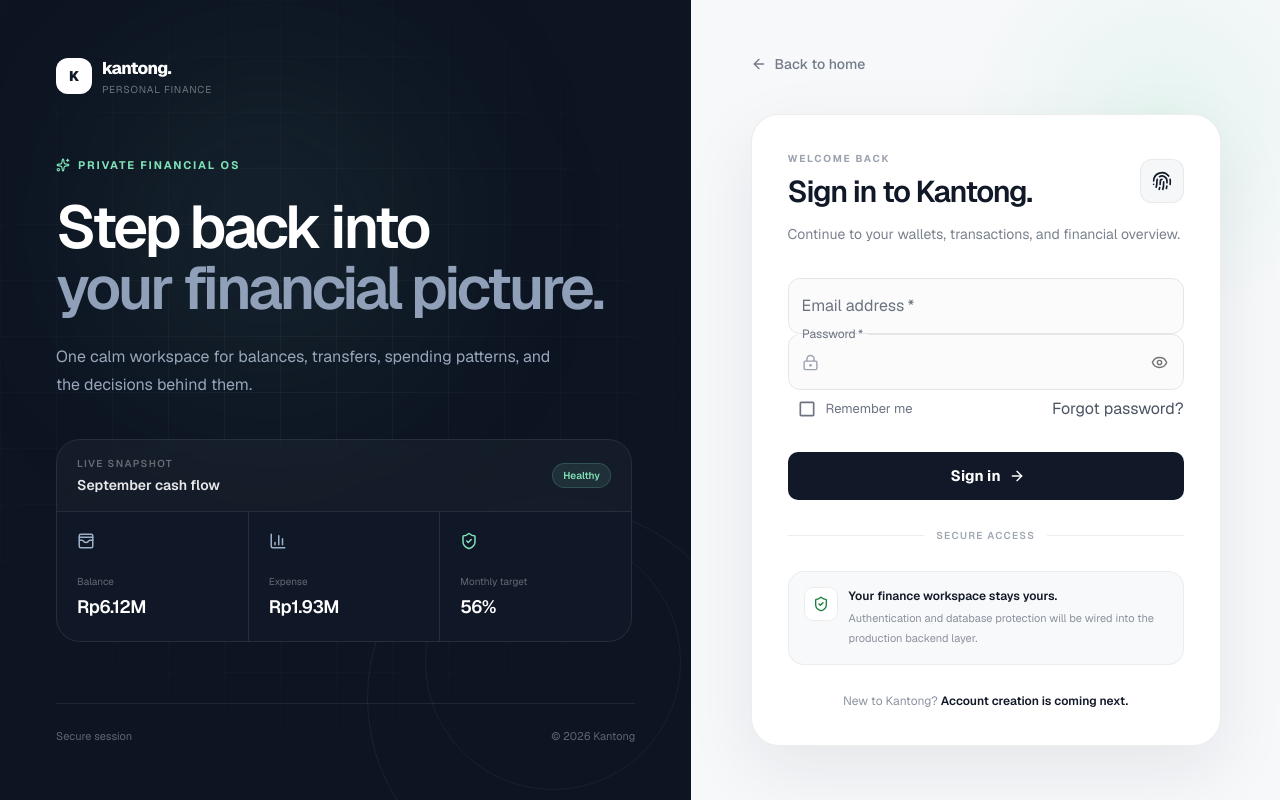
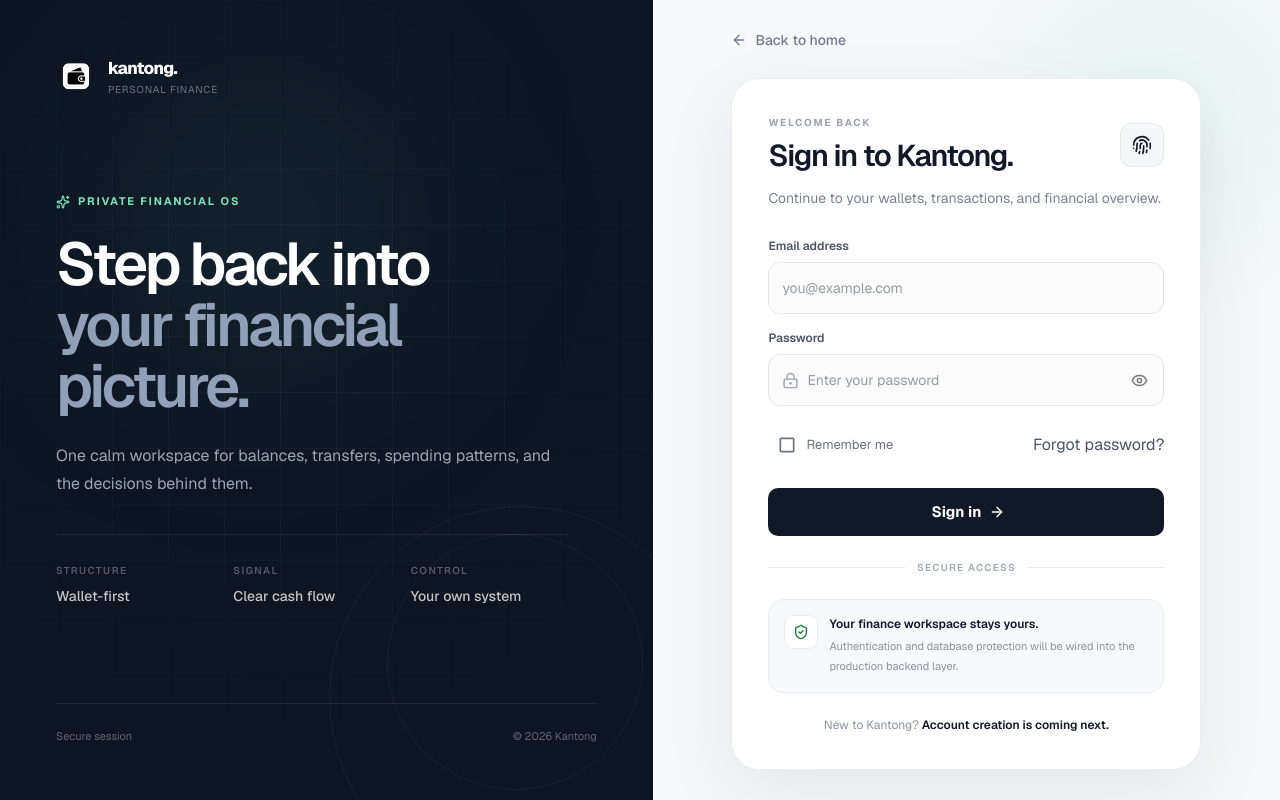
Before and after one commit to arthawansz/kantong, a Next.js app: page /login in a window 1280 px wide. Built offline with nearby package versions, Linux system fonts and the light colour scheme; what @mui/material-nextjs would draw is missing.

Commit message:
refine login layout and branding

```diff
--- a/src/app/(pages)/login/page.js
+++ b/src/app/(pages)/login/page.js
@@ -1,6 +1,7 @@
 "use client";
 
 import { useState } from "react";
+import Image from "next/image";
 import Link from "next/link";
 import { useRouter } from "next/navigation";
 import {
@@ -14,15 +15,14 @@ import {
 import {
   ArrowLeft,
   ArrowRight,
-  BarChart3,
   Eye,
   EyeOff,
   Fingerprint,
   LockKeyhole,
   ShieldCheck,
   Sparkles,
-  WalletCards,
 } from "lucide-react";
+import LogoDark from "@/app/assets/Logo Dark Theme.png";
 
 export default function LoginPage() {
   const router = useRouter();
@@ -37,23 +37,30 @@ export default function LoginPage() {
   };
 
   return (
-    <main className="min-h-screen bg-[#eef1f4] text-[#111827]">
-      <div className="grid min-h-screen lg:grid-cols-[1.08fr_0.92fr]">
-        <section className="relative hidden overflow-hidden bg-[#0d1422] text-white lg:flex lg:flex-col lg:justify-between lg:p-10 xl:p-14">
+    <main className="h-screen overflow-hidden bg-[#eef1f4] text-[#111827]">
+      <div className="grid h-full lg:grid-cols-[1.02fr_0.98fr]">
+        <section className="relative hidden h-full overflow-hidden bg-[#0d1422] text-white lg:flex lg:flex-col lg:justify-between lg:p-10 xl:p-14">
           <div className="pointer-events-none absolute inset-0 bg-[linear-gradient(to_right,rgba(255,255,255,0.045)_1px,transparent_1px),linear-gradient(to_bottom,rgba(255,255,255,0.045)_1px,transparent_1px)] bg-[size:56px_56px] [mask-image:radial-gradient(circle_at_45%_45%,black,transparent_82%)]" />
           <div className="pointer-events-none absolute left-[18%] top-[10%] h-72 w-72 rounded-full bg-[#72e0b2]/10 blur-[110px]" />
           <div className="pointer-events-none absolute bottom-[-90px] right-[-60px] h-96 w-96 rounded-full border border-white/[0.06]" />
           <div className="pointer-events-none absolute bottom-[10px] right-[10px] h-64 w-64 rounded-full border border-white/[0.05]" />
 
-          <Link href="/" className="relative z-10 flex w-fit items-center gap-2.5">
-            <div className="grid h-9 w-9 place-items-center rounded-xl bg-white text-sm font-black text-[#111827]">K</div>
+          <Link href="/" className="relative z-10 flex w-fit items-center gap-3">
+            <Image
+              src={LogoDark}
+              alt="Kantong"
+              width={40}
+              height={40}
+              priority
+              className="h-10 w-10 rounded-xl object-contain"
+            />
             <div>
               <p className="text-[17px] font-extrabold tracking-[-0.04em]">kantong.</p>
               <p className="text-[10px] tracking-[0.08em] text-white/40">PERSONAL FINANCE</p>
             </div>
           </Link>
 
-          <div className="relative z-10 max-w-xl py-14">
+          <div className="relative z-10 max-w-xl">
             <div className="flex items-center gap-2 text-[11px] font-bold tracking-[0.17em] text-[#7fe0b7]">
               <Sparkles size={14} /> PRIVATE FINANCIAL OS
             </div>
@@ -65,29 +72,19 @@ export default function LoginPage() {
               One calm workspace for balances, transfers, spending patterns, and the decisions behind them.
             </p>
 
-            <div className="mt-10 overflow-hidden rounded-[24px] border border-white/[0.08] bg-white/[0.035] backdrop-blur">
-              <div className="flex items-center justify-between border-b border-white/[0.08] px-5 py-4">
+            <div className="mt-9 max-w-lg border-t border-white/[0.08] pt-7">
+              <div className="grid gap-5 sm:grid-cols-3">
                 <div>
-                  <p className="text-[10px] font-semibold tracking-[0.14em] text-white/35">LIVE SNAPSHOT</p>
-                  <p className="mt-1 text-sm font-semibold text-white/90">September cash flow</p>
+                  <p className="text-[10px] font-semibold uppercase tracking-[0.14em] text-white/30">Structure</p>
+                  <p className="mt-2 text-sm font-medium text-white/75">Wallet-first</p>
                 </div>
-                <div className="rounded-full border border-[#7fe0b7]/20 bg-[#7fe0b7]/10 px-2.5 py-1 text-[10px] font-semibold text-[#7fe0b7]">Healthy</div>
+                <div>
+                  <p className="text-[10px] font-semibold uppercase tracking-[0.14em] text-white/30">Signal</p>
+                  <p className="mt-2 text-sm font-medium text-white/75">Clear cash flow</p>
                 </div>
-              <div className="grid gap-px bg-white/[0.08] sm:grid-cols-3">
-                <div className="bg-[#101827] p-5">
-                  <WalletCards size={18} className="text-[#9db0c9]" />
-                  <p className="mt-6 text-[10px] text-white/35">Balance</p>
-                  <p className="mt-1 text-lg font-semibold tracking-[-0.03em]">Rp6.12M</p>
-                </div>
-                <div className="bg-[#101827] p-5">
-                  <BarChart3 size={18} className="text-[#9db0c9]" />
-                  <p className="mt-6 text-[10px] text-white/35">Expense</p>
-                  <p className="mt-1 text-lg font-semibold tracking-[-0.03em]">Rp1.93M</p>
-                </div>
-                <div className="bg-[#101827] p-5">
-                  <ShieldCheck size={18} className="text-[#7fe0b7]" />
-                  <p className="mt-6 text-[10px] text-white/35">Monthly target</p>
-                  <p className="mt-1 text-lg font-semibold tracking-[-0.03em]">56%</p>
+                <div>
+                  <p className="text-[10px] font-semibold uppercase tracking-[0.14em] text-white/30">Control</p>
+                  <p className="mt-2 text-sm font-medium text-white/75">Your own system</p>
                 </div>
               </div>
             </div>
@@ -99,11 +96,11 @@ export default function LoginPage() {
           </div>
         </section>
 
-        <section className="relative flex min-h-screen items-center justify-center bg-[#f7f8fa] px-5 py-10 sm:px-8 lg:px-12">
+        <section className="relative flex h-full items-center justify-center overflow-hidden bg-[#f7f8fa] px-5 sm:px-8 lg:px-12">
           <div className="pointer-events-none absolute inset-0 bg-[radial-gradient(circle_at_80%_15%,rgba(126,224,183,0.14),transparent_25%)]" />
 
           <div className="relative z-10 w-full max-w-[470px]">
-            <Link href="/" className="mb-10 inline-flex items-center gap-2 text-sm font-medium text-[#737b88] transition hover:text-[#111827]">
+            <Link href="/" className="mb-7 inline-flex items-center gap-2 text-sm font-medium text-[#737b88] transition hover:text-[#111827]">
               <ArrowLeft size={16} /> Back to home
             </Link>
 
@@ -113,7 +110,7 @@ export default function LoginPage() {
                   <p className="text-[10px] font-bold tracking-[0.17em] text-[#9ca3af]">WELCOME BACK</p>
                   <h2 className="mt-2 text-3xl font-semibold tracking-[-0.045em]">Sign in to Kantong.</h2>
                 </div>
-                <div className="grid h-11 w-11 place-items-center rounded-xl border border-black/[0.06] bg-[#f6f7f9]">
+                <div className="grid h-11 w-11 shrink-0 place-items-center rounded-xl border border-black/[0.06] bg-[#f6f7f9]">
                   <Fingerprint size={20} />
                 </div>
               </div>
@@ -122,22 +119,36 @@ export default function LoginPage() {
                 Continue to your wallets, transactions, and financial overview.
               </p>
 
-              <form onSubmit={handleSubmit} className="mt-8 space-y-4">
+              <form onSubmit={handleSubmit} className="mt-7 space-y-4">
+                <div>
+                  <label htmlFor="email" className="mb-2 block text-xs font-semibold text-[#4b5563]">
+                    Email address
+                  </label>
                   <TextField
+                    id="email"
                     fullWidth
-                  label="Email address"
                     type="email"
                     required
                     autoComplete="email"
+                    placeholder="you@example.com"
                     sx={fieldSx}
+                    inputProps={{ "aria-label": "Email address" }}
                   />
+                </div>
+
+                <div>
+                  <label htmlFor="password" className="mb-2 block text-xs font-semibold text-[#4b5563]">
+                    Password
+                  </label>
                   <TextField
+                    id="password"
                     fullWidth
-                  label="Password"
                     type={showPassword ? "text" : "password"}
                     required
                     autoComplete="current-password"
+                    placeholder="Enter your password"
                     sx={fieldSx}
+                    inputProps={{ "aria-label": "Password" }}
                     InputProps={{
                       startAdornment: (
                         <InputAdornment position="start">
@@ -146,15 +157,22 @@ export default function LoginPage() {
                       ),
                       endAdornment: (
                         <InputAdornment position="end">
-                        <IconButton onClick={() => setShowPassword((value) => !value)} edge="end" size="small">
+                          <IconButton
+                            type="button"
+                            onClick={() => setShowPassword((value) => !value)}
+                            edge="end"
+                            size="small"
+                            aria-label={showPassword ? "Hide password" : "Show password"}
+                          >
                             {showPassword ? <EyeOff size={17} /> : <Eye size={17} />}
                           </IconButton>
                         </InputAdornment>
                       ),
                     }}
                   />
+                </div>
 
-                <div className="flex items-center justify-between gap-4">
+                <div className="flex items-center justify-between gap-4 pt-1">
                   <FormControlLabel
                     control={<Checkbox size="small" />}
                     label="Remember me"
@@ -183,7 +201,7 @@ export default function LoginPage() {
                 </Button>
               </form>
 
-              <div className="my-7 flex items-center gap-3 text-[10px] font-semibold tracking-[0.12em] text-[#a1a8b2]">
+              <div className="my-6 flex items-center gap-3 text-[10px] font-semibold tracking-[0.12em] text-[#a1a8b2]">
                 <span className="h-px flex-1 bg-black/[0.07]" />
                 SECURE ACCESS
                 <span className="h-px flex-1 bg-black/[0.07]" />
@@ -196,12 +214,14 @@ export default function LoginPage() {
                   </div>
                   <div>
                     <p className="text-xs font-semibold">Your finance workspace stays yours.</p>
-                    <p className="mt-1 text-[11px] leading-5 text-[#8a919d]">Authentication and database protection will be wired into the production backend layer.</p>
+                    <p className="mt-1 text-[11px] leading-5 text-[#8a919d]">
+                      Authentication and database protection will be wired into the production backend layer.
+                    </p>
                   </div>
                 </div>
               </div>
 
-              <p className="mt-7 text-center text-xs text-[#8b94a0]">
+              <p className="mt-6 text-center text-xs text-[#8b94a0]">
                 New to Kantong? <span className="font-semibold text-[#111827]">Account creation is coming next.</span>
               </p>
             </div>
@@ -214,11 +234,16 @@ export default function LoginPage() {
 
 const fieldSx = {
   "& .MuiOutlinedInput-root": {
+    minHeight: 52,
     borderRadius: "12px",
     bgcolor: "#fbfbfc",
     "& fieldset": { borderColor: "rgba(17,24,39,0.09)" },
     "&:hover fieldset": { borderColor: "rgba(17,24,39,0.18)" },
     "&.Mui-focused fieldset": { borderColor: "#111827", borderWidth: 1 },
   },
-  "& .MuiInputLabel-root.Mui-focused": { color: "#111827" },
+  "& .MuiOutlinedInput-input": {
+    paddingTop: "14px",
+    paddingBottom: "14px",
+    fontSize: 14,
+  },
 };
```
Lines whose indentation alone changed are shown as unchanged.
